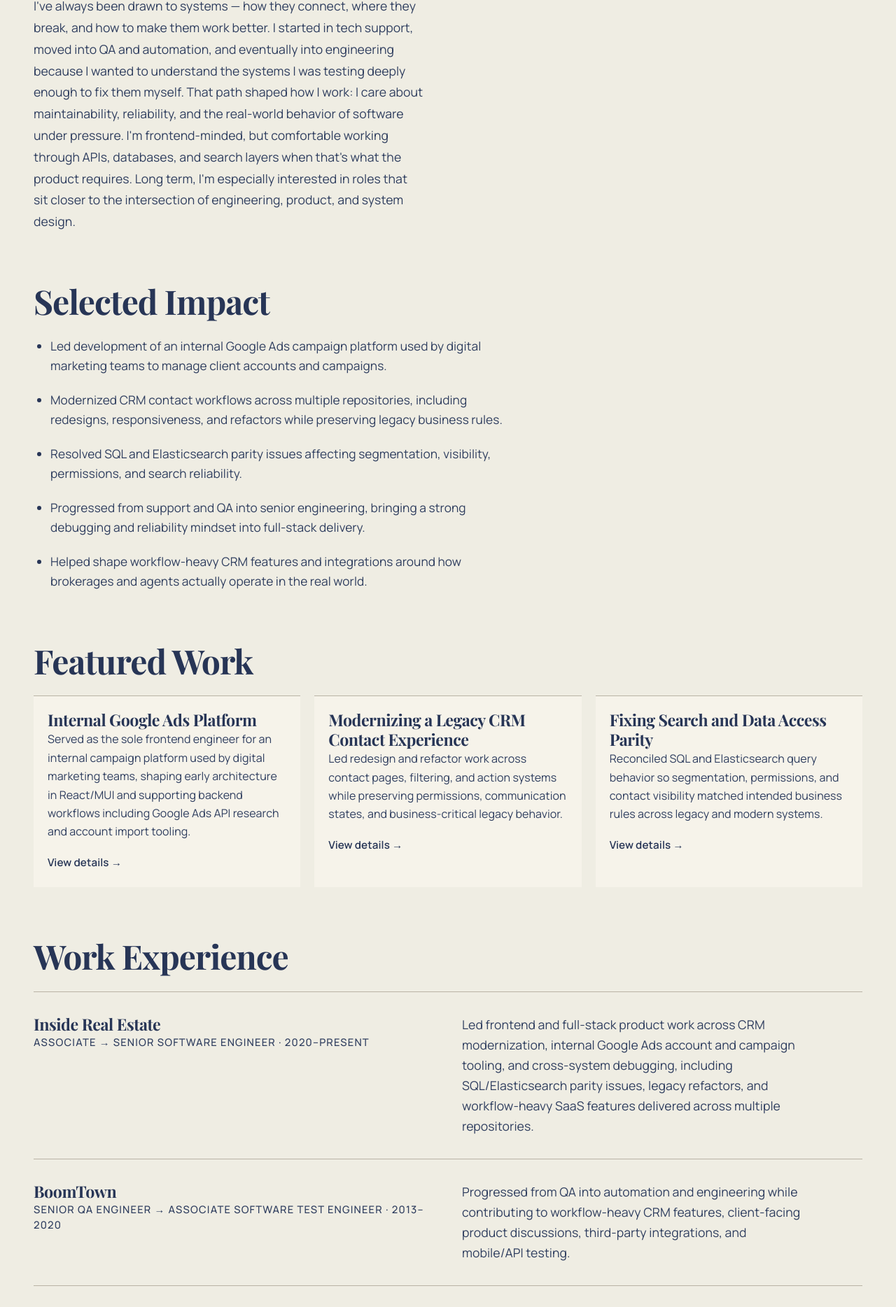
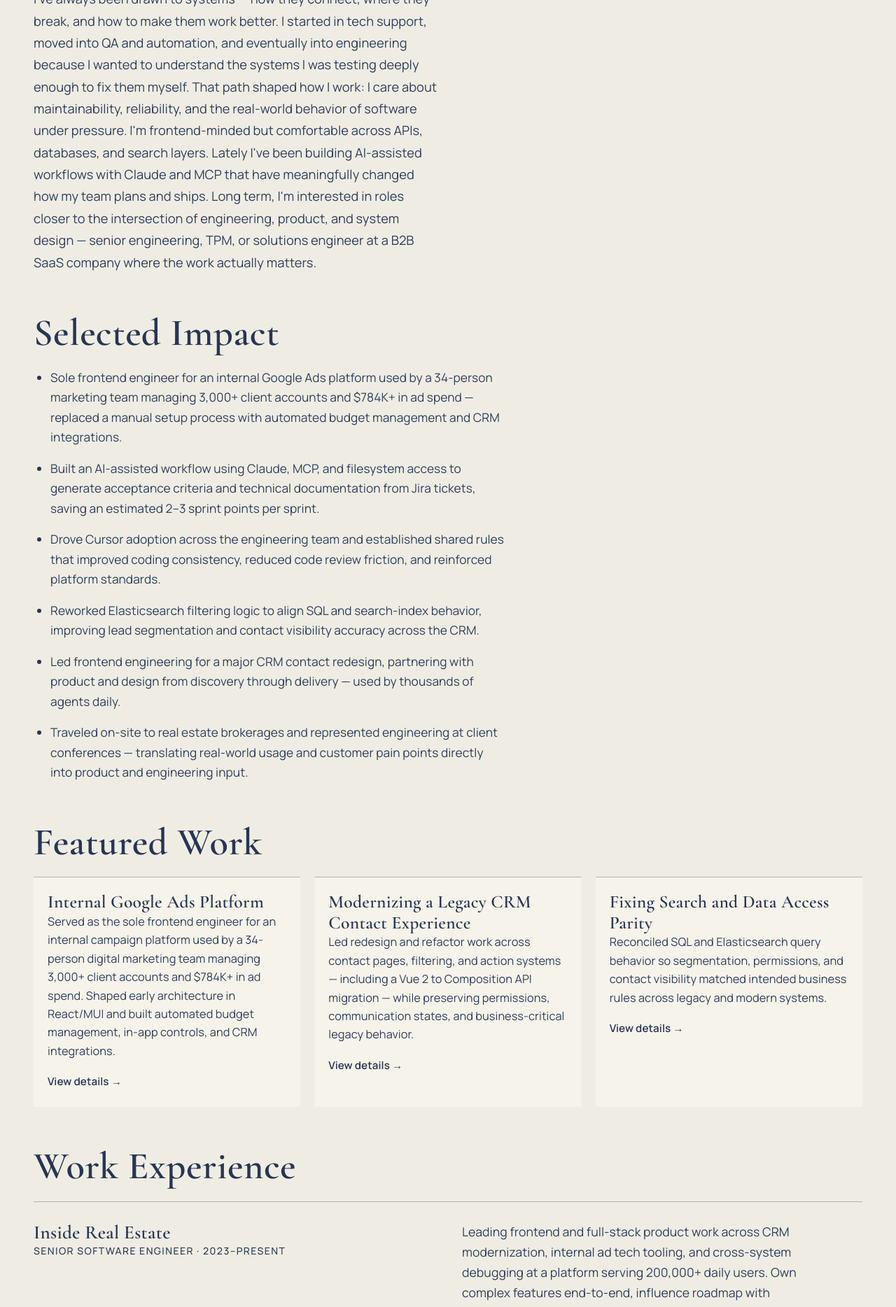
Before and after one commit to DJustice23/djustice23-site, a Next.js app: page / in a window 1280 px wide. Shown: the part 880-2748 px from the top of the page at 70% size. Built offline with nearby package versions, Linux system fonts and the light colour scheme.

Commit message:
fixes and updated

```diff
--- a/src/app/globals.css
+++ b/src/app/globals.css
@@ -8,7 +8,7 @@
   --line: #b9b3a5;
   --action: #273556;
   --action-hover: #1f2d4c;
-  --font-display: "Playfair Display", Georgia, "Times New Roman", serif;
+  --font-display: "Cormorant Garamond", Georgia, "Times New Roman", serif;
   --font-body: "Manrope", "Avenir Next", "Helvetica Neue", Arial, sans-serif;
 }
 
@@ -48,8 +48,8 @@ h2,
 h3 {
   margin-top: 0;
   font-family: var(--font-display);
-  font-weight: 700;
-  letter-spacing: -0.02em;
+  font-weight: 600;
+  letter-spacing: 0.01em;
 }
 
 p {
--- a/src/app/page.tsx
+++ b/src/app/page.tsx
@@ -4,24 +4,25 @@ import { FaInstagram, FaLinkedinIn } from "react-icons/fa6";
 import { HiOutlineMail } from "react-icons/hi";
 
 const selectedImpact = [
-  "Led development of an internal Google Ads campaign platform used by digital marketing teams to manage client accounts and campaigns.",
-  "Modernized CRM contact workflows across multiple repositories, including redesigns, responsiveness, and refactors while preserving legacy business rules.",
-  "Resolved SQL and Elasticsearch parity issues affecting segmentation, visibility, permissions, and search reliability.",
-  "Progressed from support and QA into senior engineering, bringing a strong debugging and reliability mindset into full-stack delivery.",
-  "Helped shape workflow-heavy CRM features and integrations around how brokerages and agents actually operate in the real world.",
+  "Sole frontend engineer for an internal Google Ads platform used by a 34-person marketing team managing 3,000+ client accounts and $784K+ in ad spend — replaced a manual setup process with automated budget management and CRM integrations.",
+  "Built an AI-assisted workflow using Claude, MCP, and filesystem access to generate acceptance criteria and technical documentation from Jira tickets, saving an estimated 2–3 sprint points per sprint.",
+  "Drove Cursor adoption across the engineering team and established shared rules that improved coding consistency, reduced code review friction, and reinforced platform standards.",
+  "Reworked Elasticsearch filtering logic to align SQL and search-index behavior, improving lead segmentation and contact visibility accuracy across the CRM.",
+  "Led frontend engineering for a major CRM contact redesign, partnering with product and design from discovery through delivery — used by thousands of agents daily.",
+  "Traveled on-site to real estate brokerages and represented engineering at client conferences — translating real-world usage and customer pain points directly into product and engineering input.",
 ];
 
 const featuredWork = [
   {
     title: "Internal Google Ads Platform",
     description:
-      "Served as the sole frontend engineer for an internal campaign platform used by digital marketing teams, shaping early architecture in React/MUI and supporting backend workflows including Google Ads API research and account import tooling.",
+      "Served as the sole frontend engineer for an internal campaign platform used by a 34-person digital marketing team managing 3,000+ client accounts and $784K+ in ad spend. Shaped early architecture in React/MUI and built automated budget management, in-app controls, and CRM integrations.",
     href: "/projects/internal-google-ads-tool",
   },
   {
     title: "Modernizing a Legacy CRM Contact Experience",
     description:
-      "Led redesign and refactor work across contact pages, filtering, and action systems while preserving permissions, communication states, and business-critical legacy behavior.",
+      "Led redesign and refactor work across contact pages, filtering, and action systems — including a Vue 2 to Composition API migration — while preserving permissions, communication states, and business-critical legacy behavior.",
     href: "/projects/crm-contact-modernization",
   },
   {
@@ -33,7 +34,7 @@ const featuredWork = [
 ];
 
 const sectionH2 =
-  "text-[2.2rem] leading-[1.1] tracking-[-0.01em] text-[var(--foreground)] sm:text-[2.6rem] lg:text-[3rem]";
+  "text-[2.6rem] leading-[1.08] tracking-[0.01em] text-[var(--foreground)] sm:text-[3rem] lg:text-[3.4rem]";
 
 export default function Home() {
   return (
@@ -42,12 +43,12 @@ export default function Home() {
       className="mx-auto w-full max-w-[1400px] px-6 pb-14 pt-6 sm:pt-8 lg:px-12 lg:pt-10"
     >
       <section className="grid items-start gap-10 lg:grid-cols-[1.08fr_0.92fr] lg:gap-16">
-        <div className="flex flex-col gap-7 lg:pt-2 sm:gap-9">
-          <h1 className="max-w-[16ch] text-[2.8rem] font-bold leading-[1.1] tracking-[-0.02em] text-[var(--foreground)] sm:text-[3.4rem] lg:text-[4.2rem]">
+        <div className="flex flex-col gap-6 lg:pt-2">
+          <h1 className="max-w-[14ch] text-[2.6rem] leading-[1.1] tracking-[0.01em] text-[var(--foreground)] sm:text-[3rem] lg:text-[3.6rem]">
             Senior Full-Stack Engineer for Complex SaaS Systems
           </h1>
 
-          <p className="max-w-[48ch] text-[1.08rem] leading-[1.7] text-[var(--foreground-soft)] sm:text-[1.15rem]">
+          <p className="max-w-[46ch] text-[1.1rem] leading-[1.68] text-[var(--foreground-soft)] sm:text-[1.18rem]">
             Senior full-stack engineer with 12+ years across CRM, ad tech, QA
             automation, integrations, and legacy modernization. Strongest in
             frontend-led product engineering, cross-system debugging, and
@@ -71,25 +72,28 @@ export default function Home() {
         </div>
       </section>
 
-      <section id="about" className="pt-12 sm:pt-14 lg:pt-18">
+      <section id="about" className="pt-10 sm:pt-12 lg:pt-14">
         <h2 className={sectionH2}>About</h2>
-        <p className="mt-6 max-w-[52ch] text-[1.05rem] leading-[1.75] text-[var(--foreground-soft)] sm:text-[1.1rem]">
+        <p className="mt-5 max-w-[52ch] text-[1.08rem] leading-[1.72] text-[var(--foreground-soft)] sm:text-[1.14rem]">
           I've always been drawn to systems — how they connect, where they
           break, and how to make them work better. I started in tech support,
           moved into QA and automation, and eventually into engineering because I
           wanted to understand the systems I was testing deeply enough to fix
           them myself. That path shaped how I work: I care about
           maintainability, reliability, and the real-world behavior of software
-          under pressure. I'm frontend-minded, but comfortable working through
-          APIs, databases, and search layers when that's what the product
-          requires. Long term, I'm especially interested in roles that sit
-          closer to the intersection of engineering, product, and system design.
+          under pressure. I'm frontend-minded but comfortable across APIs,
+          databases, and search layers. Lately I've been building AI-assisted
+          workflows with Claude and MCP that have meaningfully changed how my
+          team plans and ships. Long term, I'm interested in roles closer to the
+          intersection of engineering, product, and system design — senior
+          engineering, TPM, or solutions engineer at a B2B SaaS company where
+          the work actually matters.
         </p>
       </section>
 
-      <section id="impact" className="pt-12 sm:pt-14 lg:pt-18">
+      <section id="impact" className="pt-10 sm:pt-12 lg:pt-14">
         <h2 className={sectionH2}>Selected Impact</h2>
-        <ul className="mt-6 list-disc space-y-5 pl-6 marker:text-[var(--foreground)]">
+        <ul className="mt-5 list-disc space-y-4 pl-6 marker:text-[var(--foreground)]">
           {selectedImpact.map((item) => (
             <li
               key={item}
@@ -101,18 +105,18 @@ export default function Home() {
         </ul>
       </section>
 
-      <section id="projects" className="pt-12 sm:pt-14 lg:pt-18">
+      <section id="projects" className="pt-10 sm:pt-12 lg:pt-14">
         <h2 className={sectionH2}>Featured Work</h2>
-        <div className="mt-6 grid gap-5 md:grid-cols-3">
+        <div className="mt-5 grid gap-5 md:grid-cols-3">
           {featuredWork.map((work) => (
             <article
               key={work.title}
               className="section-line bg-[var(--surface)] px-5 pb-6 pt-5"
             >
-              <h3 className="text-[1.45rem] leading-[1.2] tracking-[-0.01em] text-[var(--foreground)]">
+              <h3 className="text-[1.6rem] leading-[1.15] tracking-[0.01em] text-[var(--foreground)]">
                 {work.title}
               </h3>
-              <p className="mt-3 text-[1rem] leading-[1.65] text-[var(--foreground-soft)]">
+              <p className="mt-3 text-[1.02rem] leading-[1.62] text-[var(--foreground-soft)]">
                 {work.description}
               </p>
               <Link
@@ -126,75 +130,119 @@ export default function Home() {
         </div>
       </section>
 
-      <section id="experience" className="pt-12 sm:pt-14 lg:pt-18">
+      <section id="experience" className="pt-10 sm:pt-12 lg:pt-14">
         <h2 className={sectionH2}>Work Experience</h2>
-        <div className="mt-6">
-          <div className="section-line grid gap-5 py-8 md:grid-cols-2 md:gap-10">
+        <div className="mt-5">
+          <div className="section-line grid gap-5 py-7 md:grid-cols-2 md:gap-10">
             <div>
-              <h3 className="text-[1.45rem] leading-[1.2] tracking-[-0.01em] text-[var(--foreground)]">
+              <h3 className="text-[1.7rem] leading-[1.15] tracking-[0.01em] text-[var(--foreground)]">
                 Inside Real Estate
               </h3>
-              <p className="mt-1 text-[0.92rem] font-medium uppercase tracking-[0.08em] text-[var(--foreground-soft)]">
-                Associate → Senior Software Engineer · 2020–Present
+              <p className="mt-1 text-[0.88rem] font-medium uppercase tracking-[0.1em] text-[var(--foreground-soft)]">
+                Senior Software Engineer · 2023–Present
               </p>
             </div>
             <p className="max-w-[46ch] text-[1.05rem] leading-[1.65] text-[var(--foreground-soft)] sm:text-[1.1rem]">
-              Led frontend and full-stack product work across CRM modernization,
-              internal Google Ads account and campaign tooling, and cross-system
-              debugging, including SQL/Elasticsearch parity issues, legacy
-              refactors, and workflow-heavy SaaS features delivered across
-              multiple repositories.
+              Leading frontend and full-stack product work across CRM
+              modernization, internal ad tech tooling, and cross-system
+              debugging at a platform serving 200,000+ daily users. Own complex
+              features end-to-end, influence roadmap with behavioral data, and
+              build AI-assisted workflows that have changed how the team plans
+              and ships.
             </p>
           </div>
-          <div className="section-line grid gap-5 py-8 md:grid-cols-2 md:gap-10">
+          <div className="section-line grid gap-5 py-7 md:grid-cols-2 md:gap-10">
             <div>
-              <h3 className="text-[1.45rem] leading-[1.2] tracking-[-0.01em] text-[var(--foreground)]">
+              <h3 className="text-[1.7rem] leading-[1.15] tracking-[0.01em] text-[var(--foreground)]">
                 BoomTown
               </h3>
-              <p className="mt-1 text-[0.92rem] font-medium uppercase tracking-[0.08em] text-[var(--foreground-soft)]">
-                Senior QA Engineer → Associate Software Test Engineer · 2013–2020
+              <p className="mt-1 text-[0.88rem] font-medium uppercase tracking-[0.1em] text-[var(--foreground-soft)]">
+                Software Engineer II · 2017–2023
               </p>
             </div>
             <p className="max-w-[46ch] text-[1.05rem] leading-[1.65] text-[var(--foreground-soft)] sm:text-[1.1rem]">
-              Progressed from QA into automation and engineering while
-              contributing to workflow-heavy CRM features, client-facing product
-              discussions, third-party integrations, and mobile/API testing.
+              Contributed across frontend and backend product development on a
+              CRM platform serving tens of thousands of real estate
+              professionals. Worked directly with product and leadership to
+              shape workflow-heavy features, traveled on-site to brokerages, and
+              acted as technical liaison during client escalations.
             </p>
           </div>
-          <div className="section-line grid gap-5 py-8 md:grid-cols-2 md:gap-10">
+          <div className="section-line grid gap-5 py-7 md:grid-cols-2 md:gap-10">
             <div>
-              <h3 className="text-[1.45rem] leading-[1.2] tracking-[-0.01em] text-[var(--foreground)]">
-                Blackbaud
+              <h3 className="text-[1.7rem] leading-[1.15] tracking-[0.01em] text-[var(--foreground)]">
+                BoomTown
               </h3>
-              <p className="mt-1 text-[0.92rem] font-medium uppercase tracking-[0.08em] text-[var(--foreground-soft)]">
-                Senior QA Analyst / Support Specialist · 2010–2013
+              <p className="mt-1 text-[0.88rem] font-medium uppercase tracking-[0.1em] text-[var(--foreground-soft)]">
+                QA Engineer → Associate Software Engineer · 2013–2017
               </p>
             </div>
             <p className="max-w-[46ch] text-[1.05rem] leading-[1.65] text-[var(--foreground-soft)] sm:text-[1.1rem]">
-              Began in enterprise software support, then moved into QA and early
-              product-facing client work, helping shape a new ticketing platform
-              through structured feedback, test planning, and automation
-              leadership.
+              Progressed from manual QA into automation engineering through
+              demonstrated technical growth. Built and maintained a test
+              automation framework using Cucumber, Ruby, and Selenium WebDriver.
+              Shipped a Scala-based mobile app with AWS integrations, ramping
+              quickly on an unfamiliar stack under active delivery pressure.
+            </p>
+          </div>
+          <div className="section-line grid gap-5 py-7 md:grid-cols-2 md:gap-10">
+            <div>
+              <h3 className="text-[1.7rem] leading-[1.15] tracking-[0.01em] text-[var(--foreground)]">
+                Blackbaud
+              </h3>
+              <p className="mt-1 text-[0.88rem] font-medium uppercase tracking-[0.1em] text-[var(--foreground-soft)]">
+                Support Specialist → Senior QA Analyst · 2010–2013
+              </p>
+            </div>
+            <p className="max-w-[46ch] text-[1.05rem] leading-[1.65] text-[var(--foreground-soft)] sm:text-[1.1rem]">
+              Selected to work directly with early users of a newly built
+              ticketing platform — gathering bugs, explaining product behavior,
+              and translating feedback into structured input for product, design,
+              and engineering. Advanced to Senior QA Analyst during a
+              high-stakes early rollout.
             </p>
           </div>
         </div>
       </section>
 
-      <section id="education" className="pt-12 sm:pt-14 lg:pt-18">
-        <h2 className={sectionH2}>Education</h2>
-        <div className="mt-6">
-          <p className="max-w-[46ch] text-[1.05rem] leading-[1.65] text-[var(--foreground-soft)] sm:text-[1.1rem]">
-            B.A. in Electronic Media/Broadcasting with a Business minor from
-            Appalachian State University, along with technical training through
-            The Iron Yard (Ruby/Application Development), Stanford coursework in
-            Introduction to Databases, Certified ScrumMaster (CSM)
-            certification, and ongoing AWS Skill Builder coursework toward the
-            Machine Learning Engineer Associate.
-          </p>
+      <section id="education" className="pt-10 sm:pt-12 lg:pt-14">
+        <h2 className={sectionH2}>Education & Credentials</h2>
+        <div className="mt-5 grid gap-4 sm:grid-cols-2 lg:grid-cols-3">
+          {[
+            {
+              title: "Appalachian State University",
+              detail: "B.A. Electronic Media & Broadcasting · Minor in Business",
+            },
+            {
+              title: "The Iron Yard",
+              detail: "Ruby & Application Development",
+            },
+            {
+              title: "Stanford Online",
+              detail: "Introduction to Databases",
+            },
+            {
+              title: "Certified ScrumMaster",
+              detail: "CSM · Scrum Alliance",
+            },
+            {
+              title: "AWS ML Engineer Associate",
+              detail: "In Progress · AWS Skill Builder",
+            },
+          ].map((item) => (
+            <div key={item.title} className="section-line py-5">
+              <p className="text-[1.15rem] leading-[1.2] tracking-[0.01em] text-[var(--foreground)]" style={{ fontFamily: "var(--font-display)" }}>
+                {item.title}
+              </p>
+              <p className="mt-1 text-[0.92rem] leading-[1.5] text-[var(--foreground-soft)]">
+                {item.detail}
+              </p>
+            </div>
+          ))}
         </div>
       </section>
 
-      <section id="contact" className="pt-12 sm:pt-14 lg:pt-18">
+      <section id="contact" className="pt-10 sm:pt-12 lg:pt-14">
         <h2 className={sectionH2}>Contact</h2>
         <p className="mt-5 max-w-[46ch] text-[1.05rem] leading-[1.65] text-[var(--foreground-soft)] sm:text-[1.1rem]">
           If you're building something interesting or just want to connect, feel
--- a/src/components/NavBar.tsx
+++ b/src/components/NavBar.tsx
@@ -90,7 +90,7 @@ export default function NavBar() {
       <div className="mx-auto flex h-16 w-full max-w-[1400px] items-center justify-between px-6 lg:px-12">
         <Link
           href="/"
-          className="text-[1.5rem] leading-none tracking-[-0.01em] text-[var(--foreground)]"
+          className="text-[1.6rem] leading-none tracking-[0.01em] text-[var(--foreground)]"
         >
           David C. Justice
         </Link>
```
Also changed, not shown: src/app/layout.tsx (+4 -4 lines), src/app/icon.png (added).
